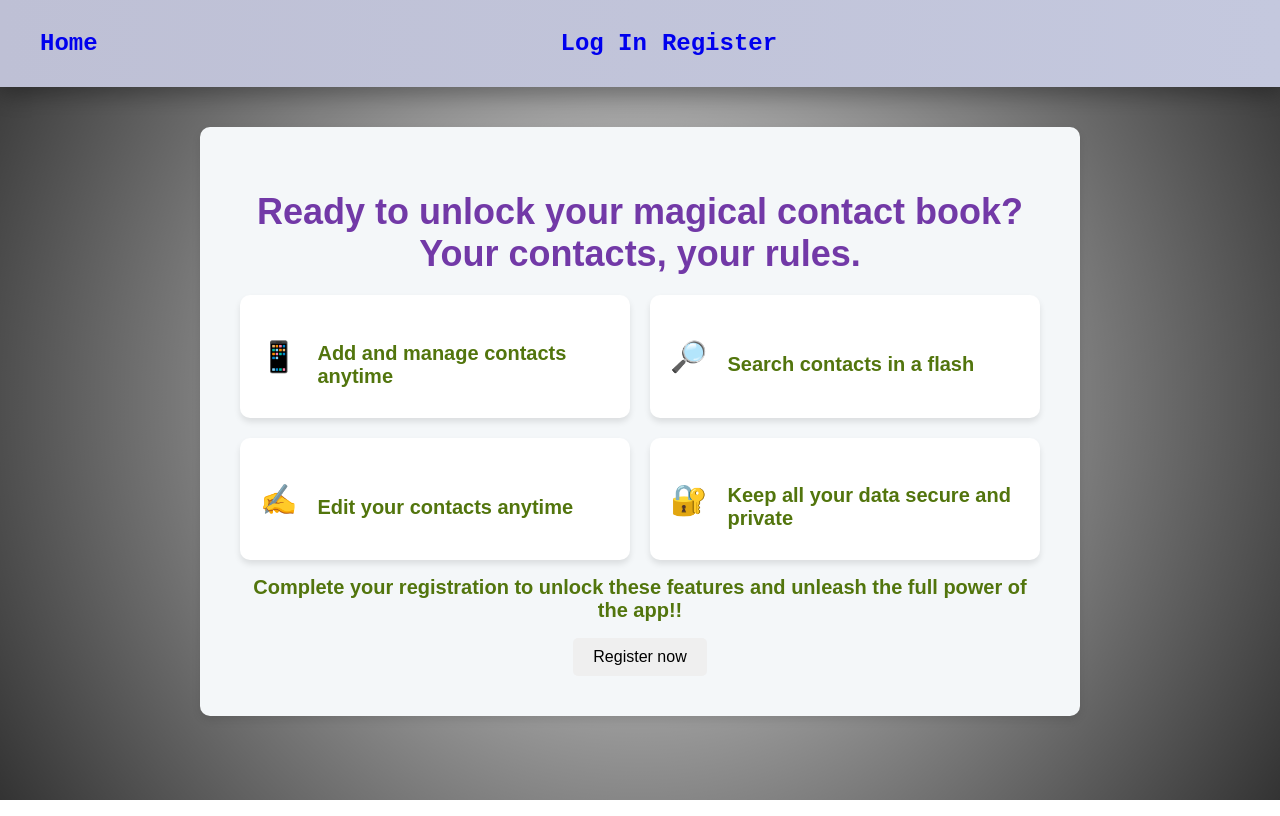
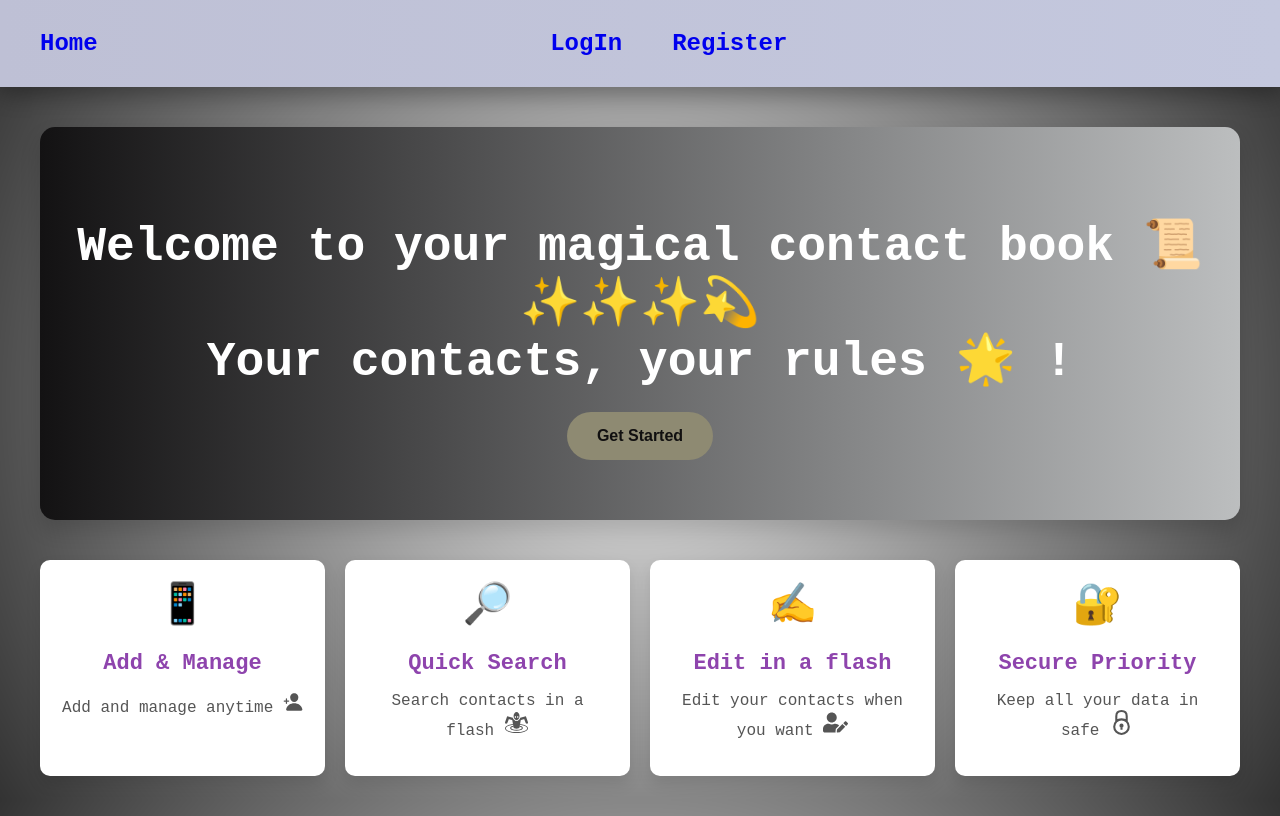
Before and after one commit to YuriiDiachuk11/goit-react-hw-08, a React (Vite) app: page / in a window 1280 px wide. Built offline with nearby package versions, Linux system fonts and the light colour scheme.

Commit message:
add HomePage

```diff
--- a/src/components/Navigation/Navigation.jsx
+++ b/src/components/Navigation/Navigation.jsx
@@ -25,7 +25,7 @@ const Navigation = () => {
         {!isLoggedIn && (
           <div className={s.authBox}>
             <NavLink className={s.item} to="/login">
-              Log In
+              LogIn
             </NavLink>
             <NavLink className={s.item} to="/register">
               Register
--- a/src/components/Navigation/Navigation.module.css
+++ b/src/components/Navigation/Navigation.module.css
@@ -39,7 +39,7 @@
 
 .authBox {
   display: flex;
-  gap: 15px;
+  gap: 50px;
   justify-content: space-between;
   align-items: center;
   margin: 0 auto;
--- a/src/index.css
+++ b/src/index.css
@@ -6,77 +6,8 @@ body {
   color: #fff;
   font-family: "Courier New", monospace;
 }
-.contactsPageBox {
-  display: flex;
-  align-items: flex-start;
-  gap: 20px;
-  padding: 20px;
-  justify-content: space-around;
-}
+
 .title {
   text-align: center;
   font-size: 36px;
 }
-
-.featuresList {
-  text-align: center;
-  font-family: "Arial", sans-serif;
-  margin-top: 40px;
-  background-color: #f4f7f9;
-  padding: 40px;
-  border-radius: 10px;
-  box-shadow: 0 4px 8px rgba(0, 0, 0, 0.1);
-  max-width: 800px;
-  margin: 40px auto;
-}
-
-.featuresList h1 {
-  font-size: 36px;
-  color: #7239a7;
-  font-weight: 700;
-  margin-bottom: 20px;
-}
-
-.featuresBox {
-  display: grid;
-  grid-template-columns: 1fr 1fr;
-  gap: 20px;
-}
-
-.feature {
-  background-color: #fff;
-  padding: 20px;
-  border-radius: 10px;
-  box-shadow: 0 4px 6px rgba(0, 0, 0, 0.1);
-  display: flex;
-  align-items: center;
-  text-align: left;
-  transition: transform 0.3s ease, box-shadow 0.3s ease;
-}
-
-.feature:hover {
-  transform: translateY(-10px);
-  box-shadow: 0 8px 16px rgba(0, 0, 0, 0.15);
-}
-
-.icon {
-  font-size: 30px;
-  color: #7239a7;
-  margin-right: 20px;
-}
-
-.featureText h4 {
-  font-size: 20px;
-  color: #52750d;
-  margin-bottom: 10px;
-}
-
-.featuresList .featureText {
-  flex: 1;
-}
-
-.featuresList p strong {
-  color: #52750d;
-  font-size: 20px;
-  font-weight: bold;
-}
--- a/src/pages/ContactsPage.jsx
+++ b/src/pages/ContactsPage.jsx
@@ -4,6 +4,7 @@ import ContactList from "../components/ContactList/ContactList";
 import { selectIsLoggedIn } from "../redux/auth/selectors";
 import { useEffect } from "react";
 import { fetchContacts } from "../redux/contacts/operations";
+import s from "./ContactsPage.module.css";
 
 const ContactsPage = () => {
   const dispatch = useDispatch();
@@ -16,11 +17,11 @@ const ContactsPage = () => {
   }, [dispatch, isLoggedIn]);
   return (
     <div>
-      <div className="contactsPageBox">
-        <div className="contactFormBox">
+      <div className={s.contactsBox}>
+        <div>
           <ContactForm />
         </div>
-        <div className="contactListBox">
+        <div>
           <ContactList />
         </div>
       </div>
--- /dev/null
+++ b/src/pages/ContactsPage.module.css
@@ -0,0 +1,7 @@
+.contactsBox {
+  display: flex;
+  align-items: flex-start;
+  gap: 20px;
+  padding: 20px;
+  justify-content: space-around;
+}
--- a/src/pages/HomePage.jsx
+++ b/src/pages/HomePage.jsx
@@ -1,48 +1,60 @@
+import { FaUserEdit } from "react-icons/fa";
+import { IoPersonAdd } from "react-icons/io5";
+import { GiQuicksand } from "react-icons/gi";
+import { GrSecure } from "react-icons/gr";
+import s from "./HomePage.module.css";
+import { selectIsLoggedIn } from "../redux/auth/selectors";
+import { useSelector } from "react-redux";
+
 export default function Home() {
+  const isLoggedIn = useSelector(selectIsLoggedIn);
   return (
-    <div className="featuresList">
-      <h1>
-        Ready to unlock your magical contact book? Your contacts, your rules.
-      </h1>
-      <div className="featuresBox">
-        <div className="feature">
-          <div className="icon">📱</div>
-          <div className="featureText">
-            <h4>Add and manage contacts anytime</h4>
-          </div>
+    <div className={s.homePage}>
+      <div className={s.homeSection}>
+        <h1>
+          Welcome to your magical contact book 📜 ✨✨✨💫 <br />
+          Your contacts, your rules 🌟 !
+        </h1>
+        {!isLoggedIn && (
+          <button
+            type="button"
+            className={s.button}
+            onClick={() => (window.location.href = "/register")}
+          >
+            Get Started
+          </button>
+        )}
+      </div>
+      <div className={s.featuresBox}>
+        <div className={s.featureCard}>
+          <div className={s.icon}>📱</div>
+          <h3>Add & Manage</h3>
+          <p>
+            Add and manage anytime <IoPersonAdd size={20} />
+          </p>
         </div>
-
-        <div className="feature">
-          <div className="icon">🔎</div>
-          <div className="featureText">
-            <h4>Search contacts in a flash</h4>
-          </div>
+        <div className={s.featureCard}>
+          <div className={s.icon}>🔎</div>
+          <h3>Quick Search</h3>
+          <p>
+            Search contacts in a flash <GiQuicksand size={25} />
+          </p>
         </div>
-
-        <div className="feature">
-          <div className="icon">✍️</div>
-          <div className="featureText">
-            <h4>Edit your contacts anytime</h4>
-          </div>
+        <div className={s.featureCard}>
+          <div className={s.icon}>✍️</div>
+          <h3>Edit in a flash</h3>
+          <p>
+            Edit your contacts when you want <FaUserEdit size={25} />
+          </p>
         </div>
-
-        <div className="feature">
-          <div className="icon">🔐</div>
-          <div className="featureText">
-            <h4>Keep all your data secure and private</h4>
-          </div>
+        <div className={s.featureCard}>
+          <div className={s.icon}>🔐</div>
+          <h3>Secure Priority</h3>
+          <p>
+            Keep all your data in safe <GrSecure size={25} />
+          </p>
         </div>
       </div>
-
-      <p>
-        <strong>
-          Complete your registration to unlock these features and unleash the
-          full power of the app!!
-        </strong>
-      </p>
-      <button href="/register" type="button">
-        Register now
-      </button>
     </div>
   );
 }
--- /dev/null
+++ b/src/pages/HomePage.module.css
@@ -0,0 +1,77 @@
+.homePage {
+  padding: 40px 20px;
+  max-width: 1200px;
+  margin: 0 auto;
+  text-align: center;
+}
+
+.homeSection {
+  background: linear-gradient(90deg, #131213 0%, #bcbebf 100%);
+  color: white;
+  padding: 60px 20px;
+  border-radius: 15px;
+  box-shadow: 0 10px 20px rgba(0, 0, 0, 0.15);
+  margin-bottom: 40px;
+}
+
+.homeSection h1 {
+  font-size: 48px;
+  margin-bottom: 20px;
+  font-weight: 700;
+  line-height: 1.2;
+}
+
+.button {
+  background-color: #8e8a72;
+  color: #111010;
+  border: none;
+  padding: 15px 30px;
+  font-size: 16px;
+  font-weight: 600;
+  border-radius: 30px;
+  cursor: pointer;
+  transition: all 0.3s ease;
+}
+
+.button:hover {
+  background-color: #ffb400;
+  transform: scale(1.05);
+  box-shadow: 0 5px 15px rgba(255, 206, 0, 0.3);
+}
+
+.featuresBox {
+  display: grid;
+  grid-template-columns: repeat(auto-fit, minmax(250px, 1fr));
+  gap: 20px;
+  margin-top: 20px;
+}
+
+.featureCard {
+  background: white;
+  border-radius: 10px;
+  padding: 20px;
+  box-shadow: 0 8px 15px rgba(0, 0, 0, 0.1);
+  transition: transform 0.3s ease, box-shadow 0.3s ease;
+}
+
+.featureCard:hover {
+  transform: translateY(-10px);
+  box-shadow: 0 15px 30px rgba(0, 0, 0, 0.2);
+}
+
+.featureCard .icon {
+  font-size: 40px;
+  margin-bottom: 15px;
+  color: #3498db;
+}
+
+.featureCard h3 {
+  font-size: 22px;
+  margin-bottom: 10px;
+  color: #8e44ad;
+}
+
+.featureCard p {
+  font-size: 16px;
+  color: #555;
+}
```
